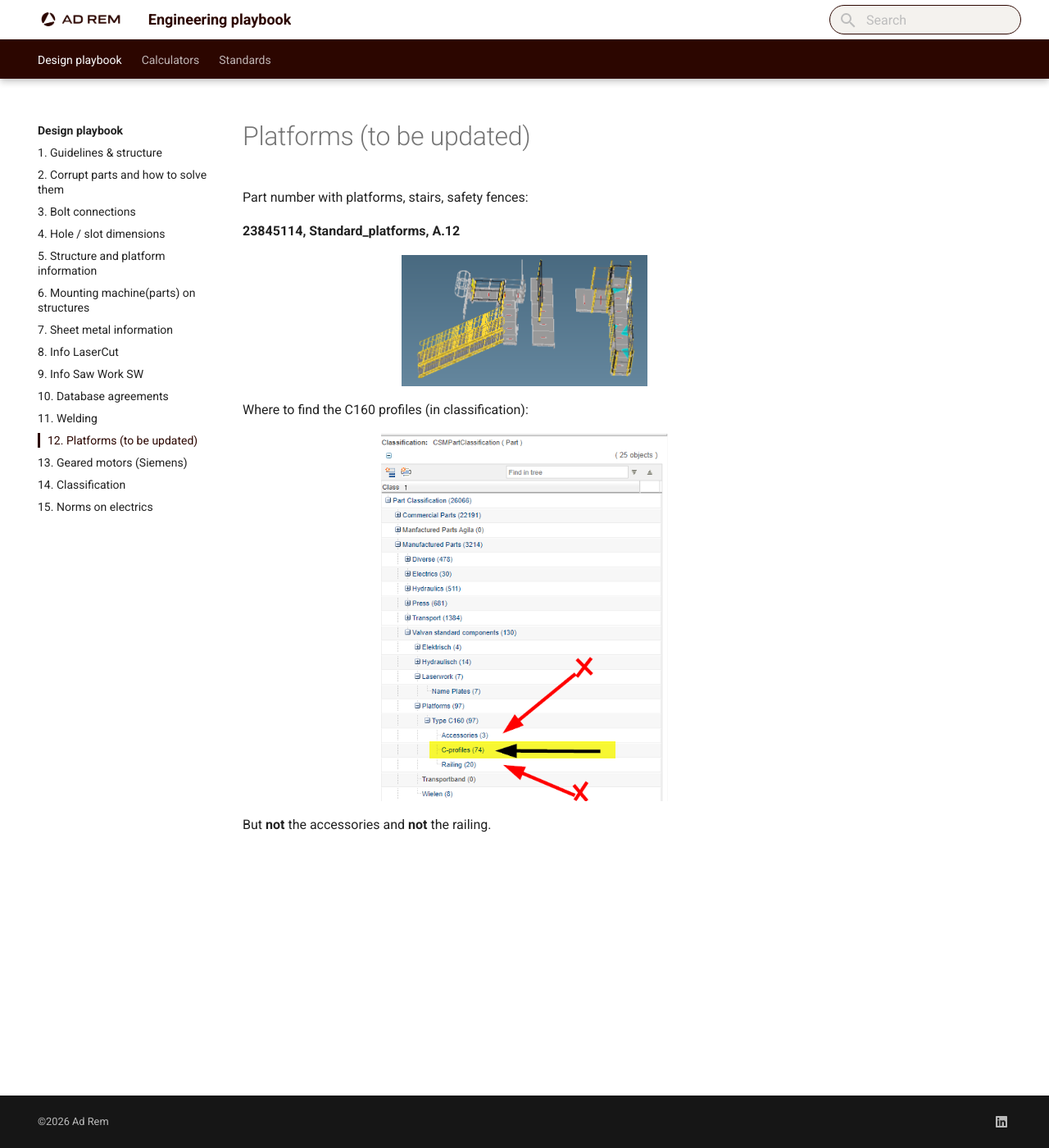
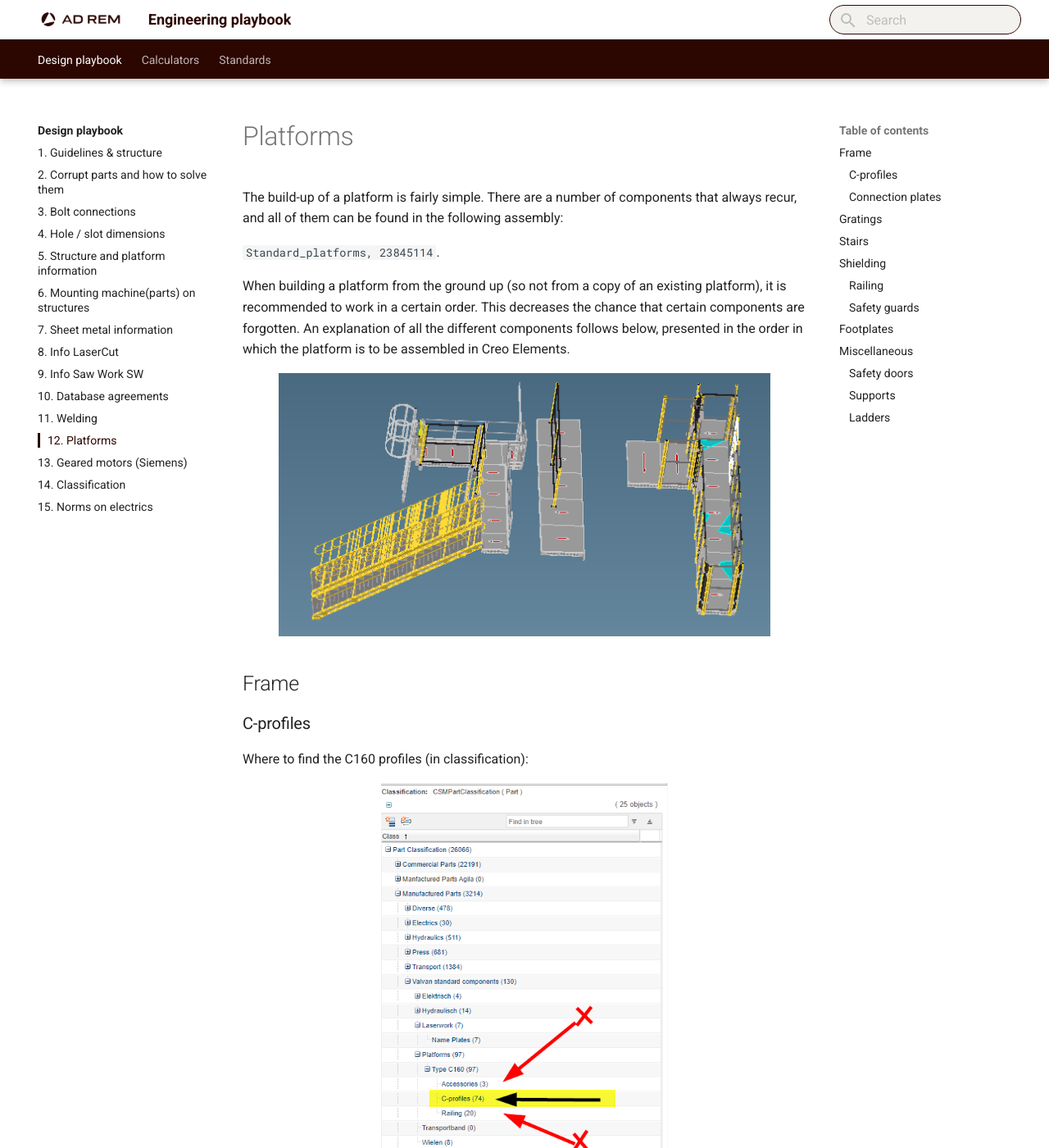
Before and after one commit to Laurens-De-Bel/Design-bible, an MkDocs documentation site: the page built from docs/Design-playbook/Platforms.md, in a window 1280 px wide and 1400 px high. Shown: the whole window at 82% size. Built offline with MkDocs 1.6.1 and Material for MkDocs 9.7.7, drawn with Linux system fonts in a browser that asks for light colours; some of the changed text lies outside the part shown.

Commit message:
Chapters platforms

```diff
--- a/docs/Design-playbook/Platforms.md
+++ b/docs/Design-playbook/Platforms.md
@@ -1,13 +1,41 @@
-# Platforms (to be updated)
+# Platforms
 
-Part number with platforms, stairs, safety fences:
+The build-up of a platform is fairly simple. There are a number of components that always recur, and all of them can be found in the following assembly:
 
-**23845114, Standard_platforms, A.12**
+`Standard_platforms, 23845114`.
 
-![Standard platforms part](../assets/design-playbook/platforms/image138.png){ width="300" .center }
+When building a platform from the ground up (so not from a copy of an existing platform), it is recommended to work in a certain order. This decreases the chance that certain components are forgotten. An explanation of all the different components follows below, presented in the order in which the platform is to be assembled in Creo Elements.
+
+![Standard platforms part](../assets/design-playbook/platforms/image138.png){ width="600" .center }
+
+## Frame
+
+### C-profiles
 
 Where to find the C160 profiles (in classification):
 
 ![C160 profile classification location](../assets/design-playbook/platforms/image139.png){ width="350" .center }
 
 But **not** the accessories and **not** the railing.
+
+### Connection plates
+
+## Gratings
+
+## Stairs
+
+## Shielding
+
+### Railing
+
+### Safety guards
+
+## Footplates
+
+## Miscellaneous
+
+### Safety doors
+
+### Supports
+
+### Ladders
```
